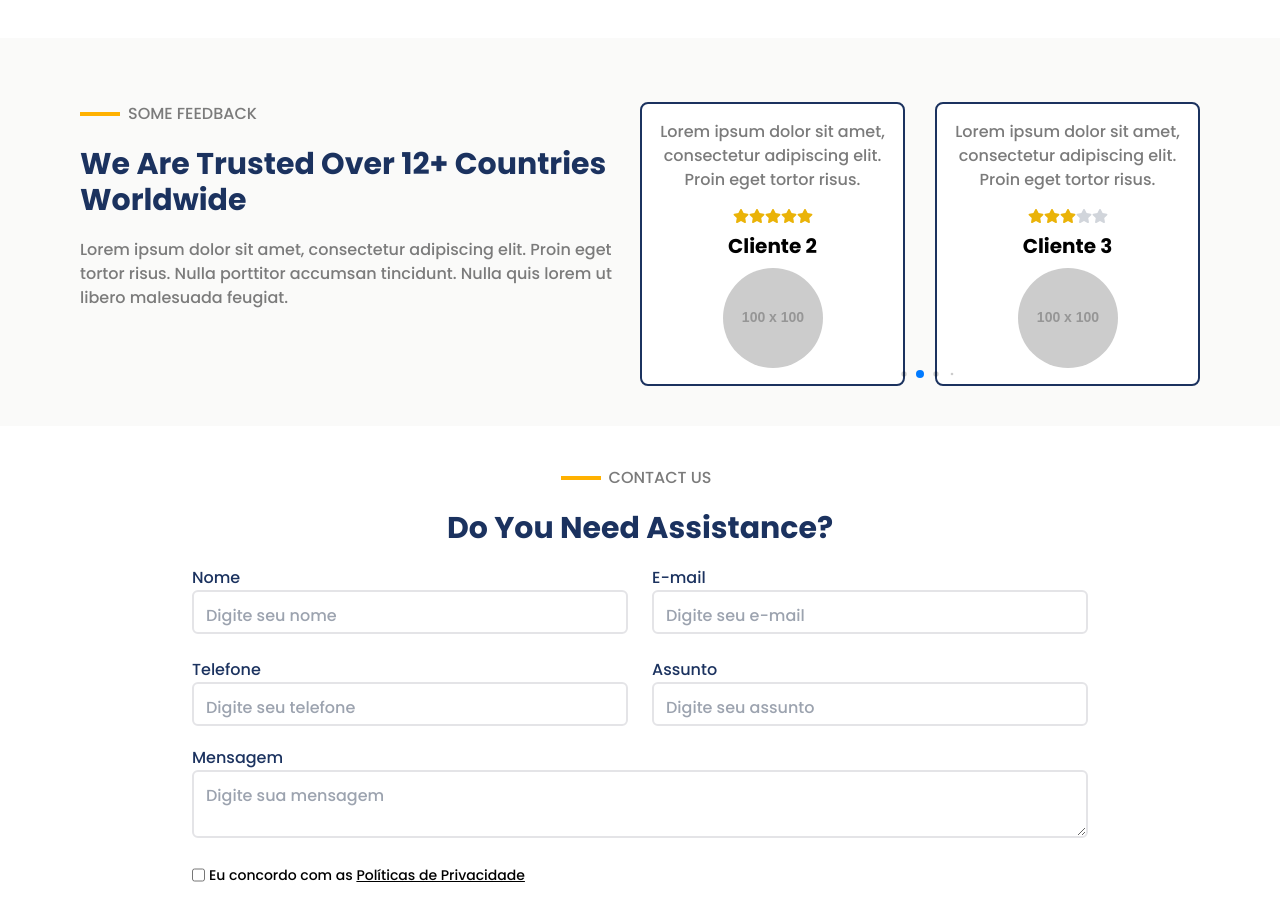
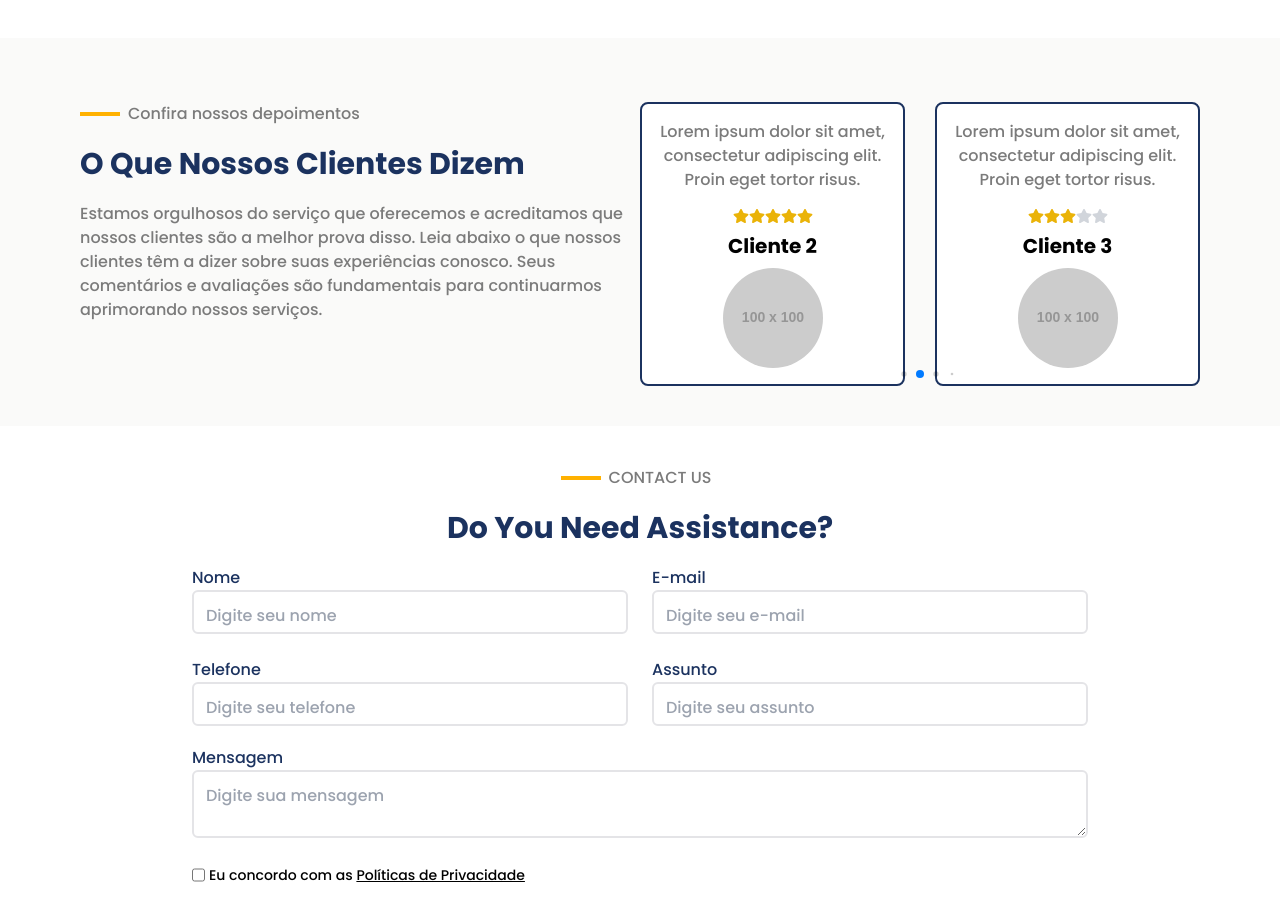
Before and after one commit to Karenzita18/landing-page-eletricista, a Next.js app: page / in a window 1280 px wide. Shown: the part 2455-3354 px from the top of the page. Built offline with nearby package versions, Linux system fonts and the light colour scheme.

Commit message:
K: update depoimentos

```diff
--- a/src/components/common/Feed/FeedFeedback.tsx
+++ b/src/components/common/Feed/FeedFeedback.tsx
@@ -20,14 +20,14 @@ export default function FeedFeedback() {
                             <div className="flex items-center mb-5">
                                 <div className="border-2 border-[#FFB100] w-10"></div>
                                 <p className="text-brand-300 mx-2">
-                                    SOME FEEDBACK
+                                    Confira nossos depoimentos
                                 </p>
                             </div>
                             <h1 className="text-brand-100 text-3xl mb-5 font-bold">
-                                We Are Trusted Over 12+ Countries Worldwide
+                                O Que Nossos Clientes Dizem
                             </h1>
                             <p className="text-brand-300 mb-5">
-                                Lorem ipsum dolor sit amet, consectetur adipiscing elit. Proin eget tortor risus. Nulla porttitor accumsan tincidunt. Nulla quis lorem ut libero malesuada feugiat.
+                                Estamos orgulhosos do serviço que oferecemos e acreditamos que nossos clientes são a melhor prova disso. Leia abaixo o que nossos clientes têm a dizer sobre suas experiências conosco. Seus comentários e avaliações são fundamentais para continuarmos aprimorando nossos serviços.
                             </p>
                         </div>
                         <div>
```
